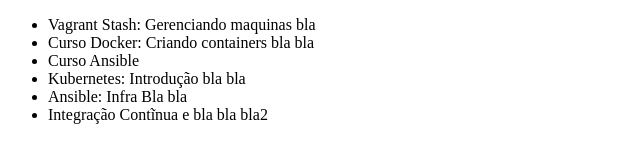
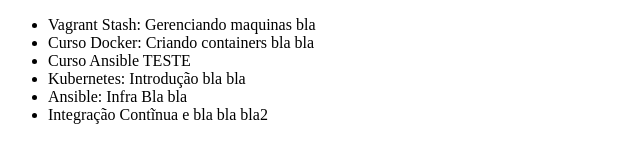
Before and after one commit to silviohenriquejr/training, a plain HTML site: page index.html in a window 1280 px wide. Shown: the full height of the page, 0-640 px from the left. Drawn offline with Linux system fonts and the light colour scheme.

Commit message:
Ansible teste

```diff
--- a/index.html
+++ b/index.html
@@ -8,7 +8,7 @@
     <ul>
         <li>Vagrant Stash: Gerenciando maquinas bla</li>
         <li>Curso Docker: Criando containers bla bla</li>
-        <li>Curso Ansible</li>
+        <li>Curso Ansible TESTE</li>
 	<li>Kubernetes: Introdução bla bla</li>
         <li>Ansible: Infra Bla bla</li>
         <li>Integração Contĩnua e bla bla bla2</li>
```
